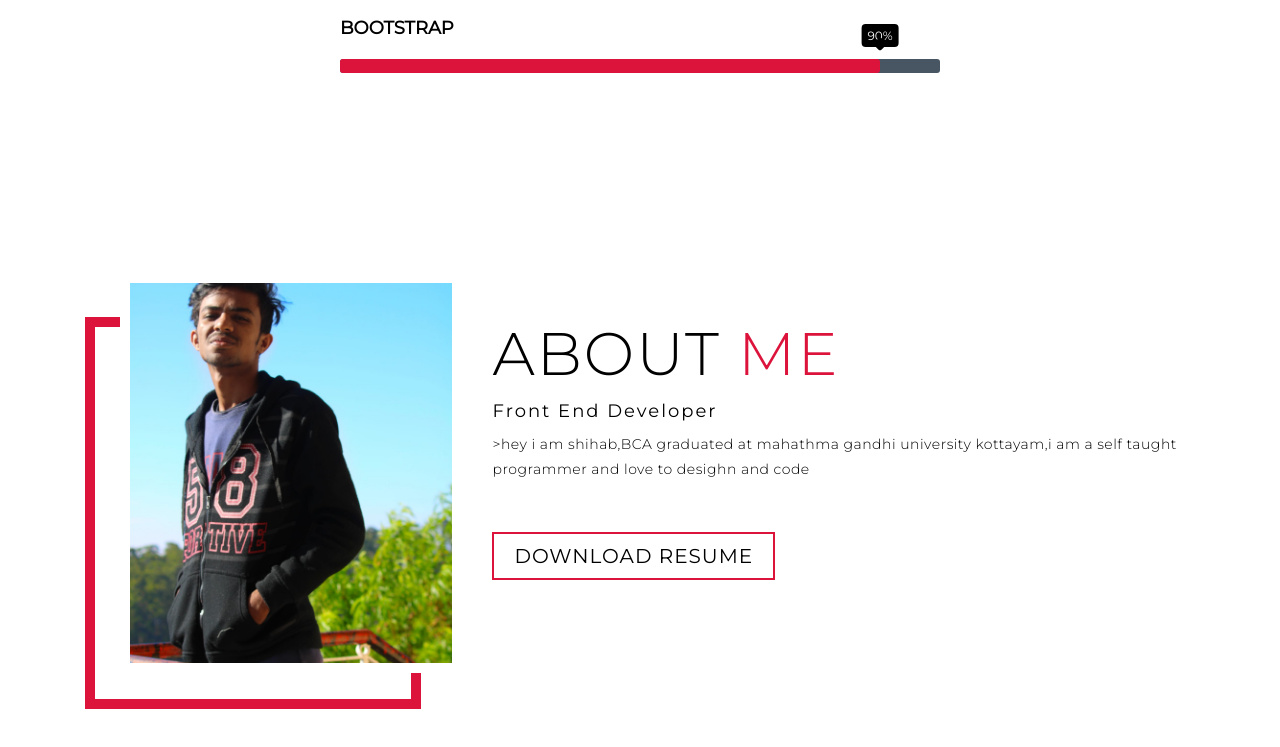
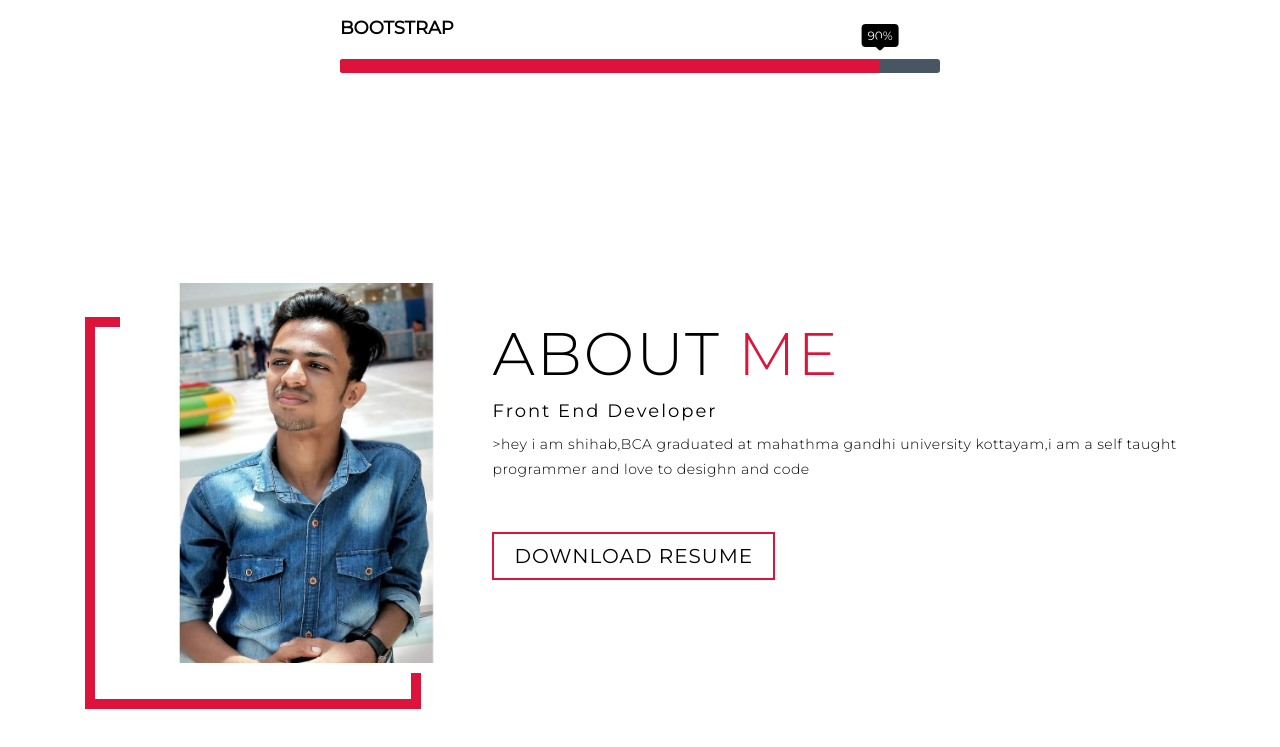
Before and after one commit to Shihabhashimm/Shihab-Static-Website, a plain HTML site: page index.html in a window 1280 px wide. Shown: the part 3168-3915 px from the top of the page. Drawn offline with Linux system fonts and the light colour scheme.

Commit message:
Update index.html

```diff
--- a/index.html
+++ b/index.html
@@ -163,7 +163,7 @@
     <div class="about container">
       <div class="col-left">
         <div class="about-img">
-          <img src="img/shihab.jpg" alt="img">
+          <img src="img/shihabvm.jpg" alt="img">
         </div>
       </div>
       <div class="col-right">
```
